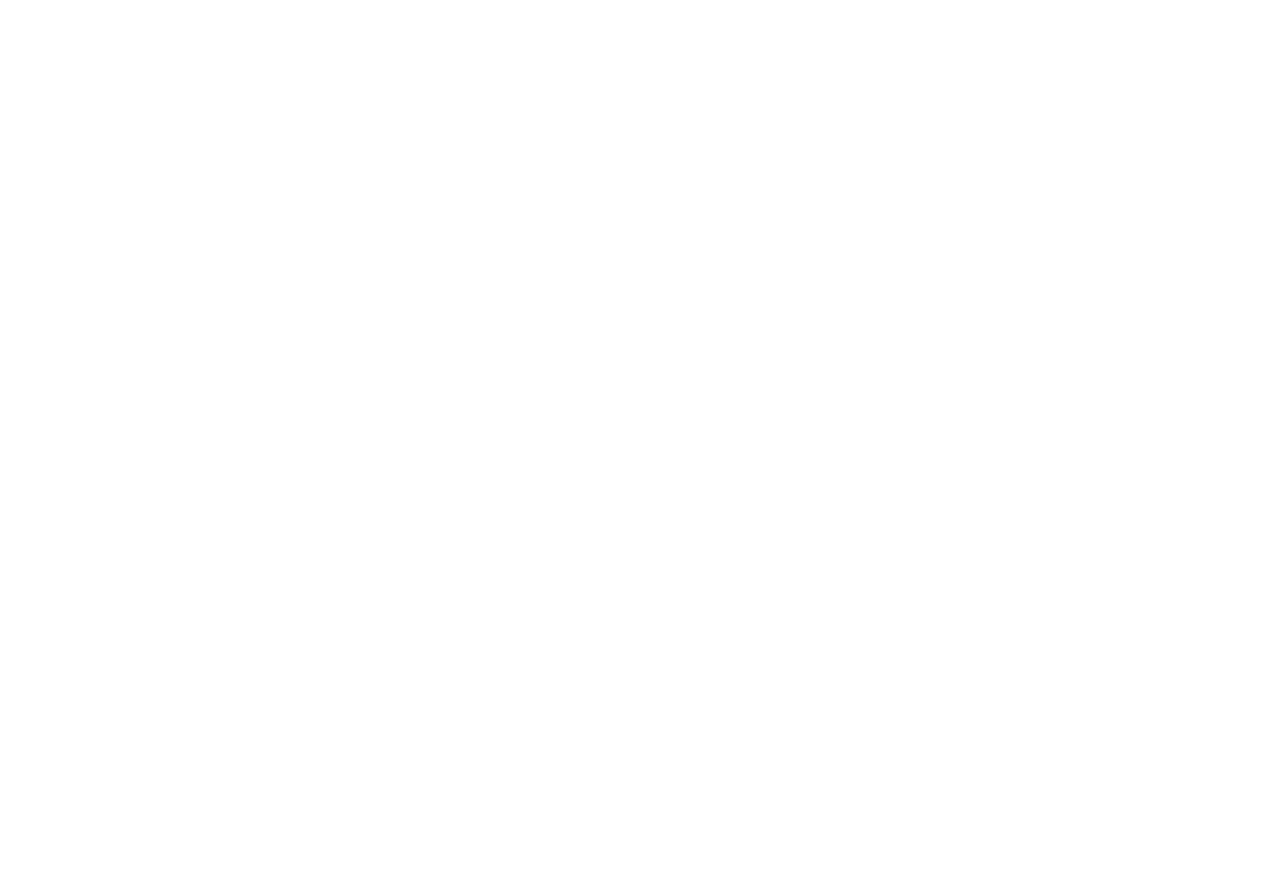
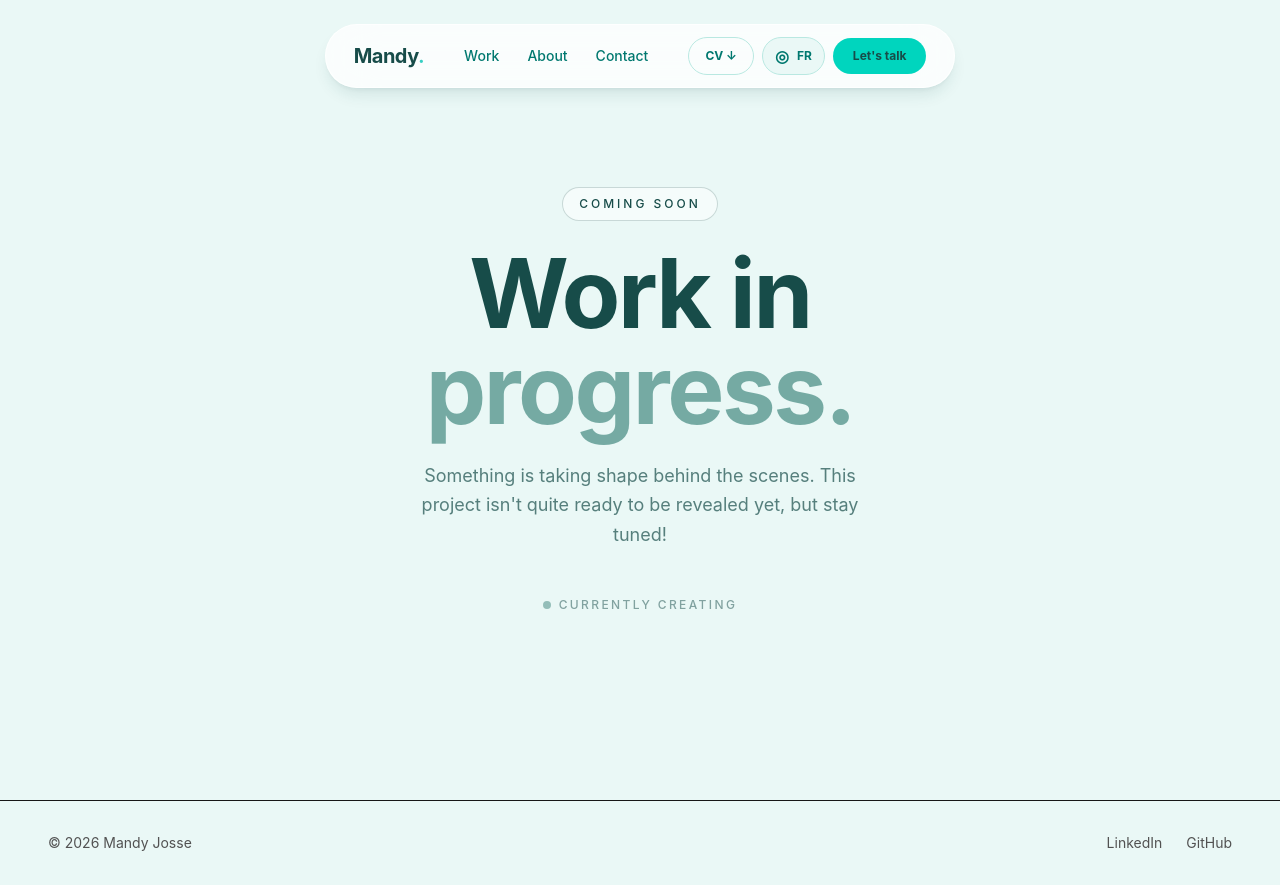
Before and after one commit to Mandy-Josse/MySite-Portfolio, a React (Vite) app: page /MySite-Portfolio/projects/latoise in a window 1280 px wide. Before the commit this address had no page. Before the commit the page ends 800 px from the top, so only its background shows below. Built offline with nearby package versions, Linux system fonts and the light colour scheme.

Commit message:
Upgrades to global DA and buttons, renamed items

```diff
--- a/src/app.jsx
+++ b/src/app.jsx
@@ -1,40 +1,22 @@
 import { BrowserRouter, Routes, Route } from "react-router";
 
-import Home from "./pages/home.jsx";
-
+import Home from "./pages/Home.jsx";
 import Reverie from "./pages/reverie.jsx";
 import SilkSongShop from "./pages/SilkSongShop.jsx";
 import ProjectCartes from "./pages/cartestarot.jsx";
 import WaitRose from "./pages/Waitrose.jsx";
-
-
+import Latoise from "./pages/Latoise.jsx";
 
 export default function App() {
   return (
     <BrowserRouter basename="/MySite-Portfolio">
       <Routes>
-        <Route path="/"
-        element={<Home />} />
-
-        <Route path="/projects/reverie"
-        element={<Reverie />} />
-
-        <Route
-          path="/projects/silksongshop"
-          element={<SilkSongShop />}
-        />
-
-        <Route
-          path="/projects/cartestarot"
-          element={<ProjectCartes />}
-        />
-
-        <Route
-          path="/projects/waitrose"
-          element={<WaitRose />}
-        />
-
-
+        <Route path="/" element={<Home />} />
+        <Route path="/projects/reverie" element={<Reverie />} />
+        <Route path="/projects/silksongshop" element={<SilkSongShop />} />
+        <Route path="/projects/cartestarot" element={<ProjectCartes />} />
+        <Route path="/projects/waitrose" element={<WaitRose />} />
+        <Route path="/projects/latoise" element={<Latoise />} />
       </Routes>
     </BrowserRouter>
   );
--- /dev/null
+++ b/src/components/ComingSoon.jsx
@@ -0,0 +1,37 @@
+import { useLanguage } from "../context/LanguageContext";
+
+export default function About() {
+  const { t, language } = useLanguage();
+
+  const cvPath = `${import.meta.env.BASE_URL}cv/${
+    language === "fr" ? "cv-mandy-josse-fr.pdf" : "cv-mandy-josse-en.pdf"
+  }`;
+
+  return (
+    <section className="flex min-h-screen flex-col bg-[#EAF8F6] text-[#174C49]">
+      <section className="flex flex-1 flex-col items-center justify-center px-6 py-32 text-center">
+        <span className="mb-6 rounded-full border border-[#174C49]/20 bg-white/50 px-4 py-2 text-xs font-medium uppercase tracking-[0.25em]">
+          Coming soon
+        </span>
+
+        <h1 className="mb-6 text-6xl font-bold tracking-tight md:text-8xl">
+          Work in
+          <span className="block text-[#75AAA3]">progress.</span>
+        </h1>
+
+        <p className="max-w-md text-base leading-relaxed text-[#174C49]/70 md:text-lg">
+          Something is taking shape behind the scenes. This project isn't quite
+          ready to be revealed yet, but stay tuned!
+        </p>
+
+        <div className="mt-12 flex items-center gap-2">
+          <span className="h-2 w-2 animate-pulse rounded-full bg-[#75AAA3]" />
+          <span className="text-xs font-medium uppercase tracking-[0.2em] text-[#174C49]/50">
+            Currently creating
+          </span>
+        </div>
+      </section>
+
+    </section>
+  );
+}
--- a/src/components/about.jsx
+++ b/src/components/about.jsx
@@ -1,11 +1,40 @@
+
 import { useLanguage } from "../context/LanguageContext";
 
 export default function About() {
-  const { t, language } = useLanguage();
+  const { language } = useLanguage();
+  const isFr = language === "fr";
 
-  const cvPath = `${import.meta.env.BASE_URL}cv/${
-    language === "fr" ? "cv-mandy-josse-fr.pdf" : "cv-mandy-josse-en.pdf"
-  }`;
+  const content = {
+    en: {
+      eyebrow: "About",
+      title: "Designer,",
+      titleLine2: "creator,",
+      titleLine3: "problem solver.",
+
+      description1:
+        "I'm a third-year Multimedia and Internet student interested in creating visual identities, interfaces and websites.",
+
+      description2:
+        "I enjoy working where graphic design and technology meet, turning ideas into visual and interactive experiences.",
+
+    },
+
+    fr: {
+      eyebrow: "À propos",
+      title: "Designer,",
+      titleLine2: "créatrice,",
+      titleLine3: "problem solver.",
+
+      description1:
+        "Je suis étudiante en troisième année de Métiers du Multimédia et de l'Internet, intéressée par la création d'identités visuelles, d'interfaces et de sites web.",
+
+      description2:
+        "J'aime travailler à la rencontre du design graphique et de la technologie, en transformant des idées en expériences visuelles et interactives.",
+    },
+  };
+
+  const t = content[language] || content.en;
 
   return (
     <section
@@ -17,15 +46,15 @@ export default function About() {
           {/* Introduction */}
           <div className="flex flex-col items-start">
             <p className="mb-6 text-xs uppercase tracking-[0.3em]">
-              {t.about.eyebrow}
+              {t.eyebrow}
             </p>
 
             <h2 className="text-4xl font-bold leading-[1.1] tracking-tight md:text-6xl">
-              {t.about.title}
+              {t.title}
               <br />
-              {t.about.titleLine2}
+              {t.titleLine2}
               <br />
-              <span className="text-teal-600">{t.about.titleLine3}</span>
+              <span className="text-teal-600">{t.titleLine3}</span>
             </h2>
 
             <div className="mt-8 flex flex-wrap gap-3">
@@ -33,7 +62,7 @@ export default function About() {
                 href="#contact"
                 className="inline-flex items-center rounded-full border border-neutral-700 px-6 py-3 text-sm transition hover:border-white hover:text-white"
               >
-                {t.nav.contact}
+                {language === "fr" ? "Contact" : "Contact"}
               </a>
             </div>
           </div>
@@ -41,35 +70,35 @@ export default function About() {
           {/* Description and skills */}
           <div className="flex flex-col justify-center">
             <p className="text-lg leading-relaxed md:text-xl">
-              {t.about.description1}
+              {t.description1}
             </p>
 
             <p className="mt-5 text-base leading-relaxed">
-              {t.about.description2}
+              {t.description2}
             </p>
 
             <div className="mt-12 grid grid-cols-2 gap-8 border-t border-neutral-800 pt-8 text-[#174C49]">
               <div>
                 <p className="mb-5 text-xs uppercase tracking-[0.2em]">
-                  {t.about.design}
+                  design
                 </p>
 
                 <ul className="space-y-3 text-sm">
-                  <li>{t.about.illustrator}</li>
-                  <li>{t.about.photoshop}</li>
-                  <li>{t.about.figma}</li>
+                  <li>Illustrator</li>
+                  <li>photoshop</li>
+                  <li>figma</li>
                 </ul>
               </div>
 
               <div>
                 <p className="mb-5 text-xs uppercase tracking-[0.2em]">
-                  {t.about.web}
+                  web
                 </p>
 
                 <ul className="space-y-3 text-sm">
-                  <li>{t.about.htmlCss}</li>
-                  <li>{t.about.javascript}</li>
-                  <li>{t.about.wordpress}</li>
+                  <li>htmlCss</li>
+                  <li>javascript</li>
+                  <li>wordpress</li>
                 </ul>
               </div>
             </div>
--- a/src/components/header.jsx
+++ b/src/components/header.jsx
@@ -1,4 +1,3 @@
-
 import { useLanguage } from "../context/LanguageContext";
 
 export default function Header() {
@@ -30,24 +29,23 @@ export default function Header() {
           Mandy<span className="text-[#36CFC3]">.</span>
         </a>
 
-        {/* Navigation */}
-        <div className="hidden items-center gap-7 text-sm font-medium text-[#668681] sm:flex">
-          <a href="#work" className="transition hover:text-[#147D78]">
+      {/* Navigation */}
+        <div className="hidden items-center gap-7 text-sm font-medium text-teal-700 sm:flex">
+          <a href="/MySite-Portfolio/#projects" className="transition hover:text-teal-400">
             {t.nav.work}
           </a>
 
-          <a href="#about" className="transition hover:text-[#147D78]">
+          <a href="/MySite-Portfolio/#about" className="transition hover:text-teal-400">
             {t.nav.about}
           </a>
 
-          <a href="#contact" className="transition hover:text-[#147D78]">
+          <a href="/MySite-Portfolio/#contact" className="transition hover:text-teal-400">
             {t.nav.contact}
           </a>
         </div>
 
         {/* Actions */}
         <div className="flex items-center gap-2">
-
           {/* CV Download */}
           <a
             href={cvPath}
@@ -56,14 +54,10 @@ export default function Header() {
                 ? "CV-Mandy-Josse-FR.pdf"
                 : "CV-Mandy-Josse-EN.pdf"
             }
-            className="
-              whitespace-nowrap rounded-full
-              border border-[#B9E8E1]
-              px-4 py-2.5
-              text-xs font-semibold text-[#147D78]
+            className=" whitespace-nowrap font-bold rounded-full border border-[#B9E8E1] px-4 py-2.5 text-xs text-teal-700
               transition-all duration-300
-              hover:border-[#36CFC3]
-              hover:bg-[#EAF8F6]
+              hover:border-teal-400
+              hover:bg-[#D5F3EE]
             "
           >
             CV ↓
@@ -76,9 +70,9 @@ export default function Header() {
               flex items-center gap-2
               rounded-full border border-[#B9E8E1]
               bg-[#EAF8F6] px-3 py-2.5
-              text-xs font-bold text-[#147D78]
+              text-xs font-bold text-teal-700
               transition-all duration-300
-              hover:border-[#36CFC3]
+              hover:border-teal-400
               hover:bg-[#D5F3EE]
               active:scale-95
             "
@@ -96,16 +90,15 @@ export default function Header() {
             href="#contact"
             className="
               whitespace-nowrap rounded-full
-              bg-[#36CFC3] px-5 py-2.5
-              text-xs font-semibold text-[#174C49]
+              bg-teal-400 px-5 py-2.5
+              text-xs font-bold text-[#174C49]
               transition duration-300
-              hover:bg-[#25BDB1]
+              hover:border-teal-300
               hover:scale-105
             "
           >
             {t.nav.talk}
           </a>
-
         </div>
       </nav>
     </header>
--- /dev/null
+++ b/src/pages/Latoise.jsx
@@ -0,0 +1,13 @@
+import Header from "../components/header";
+import Footer from "../components/footer";
+import ComingSoon from "../components/ComingSoon";
+
+export default function Latoise() {
+  return (
+    <main className="min-h-screen bg-[#EAF8F6] text-[#174C49]">
+      <Header />
+      <ComingSoon />
+      <Footer />
+    </main>
+  );
+}
--- a/src/pages/cartestarot.jsx
+++ b/src/pages/cartestarot.jsx
@@ -1,11 +1,12 @@
 import Header from "../components/header";
 import Footer from "../components/footer";
+import ComingSoon from "../components/ComingSoon";
 
 export default function ProjectCartes() {
   return (
     <main className="min-h-screen bg-[#EAF8F6] text-[#174C49]">
       <Header />
-        WIP
+      <ComingSoon />
       <Footer />
     </main>
   );
--- a/src/pages/home.jsx
+++ b/src/pages/home.jsx
@@ -1,6 +1,6 @@
 import Header from "../components/header";
 import Hero from "../components/hero";
-import Projects from "../components/projects";
+import ProjectsCarousel from "../components/projectsCarousel.jsx";
 import Skills from "../components/skills";
 import About from "../components/about";
 import Contact from "../components/contact";
@@ -12,7 +12,7 @@ export default function Home() {
     <main className="min-h-screen bg-[#EAF8F6] text-[#174C49]">
       <Header />
       <Hero />
-      <Projects />
+      <ProjectsCarousel />
       <ReverieIntro />
       <Skills />
       <About />
```
Also changed, not shown: src/components/ProjectCard.jsx (+26 -23 lines), src/components/hero.jsx (+10 -12 lines), src/components/projectsCarousel.jsx (renamed from src/components/projects.jsx, +36 -44 lines), public/images/projects/silksongshop/Silksongshop-cover.png (added), src/components/projectInfo.jsx (added).
